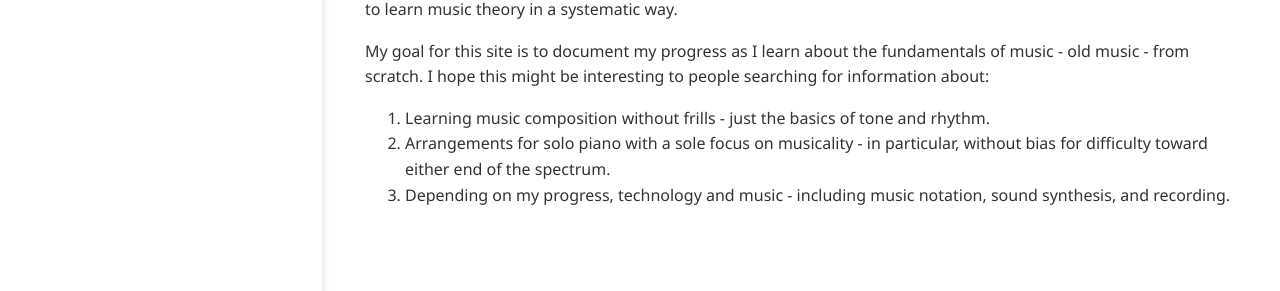
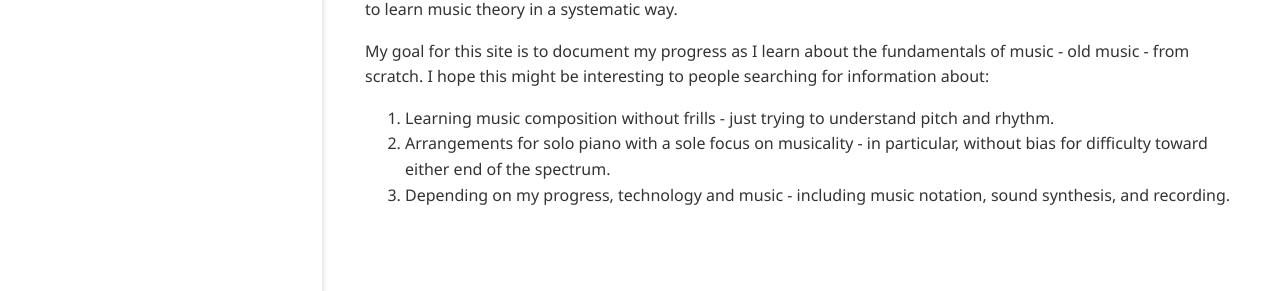
Before and after one commit to ansyblenetwork/arrpiano, a Jekyll site: the page built from _posts/2021-05-17-about.md, in a window 1280 px wide. Shown: the part 599-890 px from the top of the page. Built offline with Jekyll 4.4.1, drawn with Linux system fonts in a browser that asks for light colours.

Commit message:
Update 2021-05-17-about.md

```diff
--- a/_posts/2021-05-17-about.md
+++ b/_posts/2021-05-17-about.md
@@ -22,6 +22,6 @@ My training in music was entirely technical, so I learned nothing about the theo
 
 My goal for this site is to document my progress as I learn about the fundamentals of music - old music - from scratch. I hope this might be interesting to people searching for information about:
 
-1. Learning music composition without frills - just the basics of tone and rhythm.
+1. Learning music composition without frills - just trying to understand pitch and rhythm.
 2. Arrangements for solo piano with a sole focus on musicality - in particular, without bias for difficulty toward either end of the spectrum.
 3. Depending on my progress, technology and music - including music notation, sound synthesis, and recording.
```
